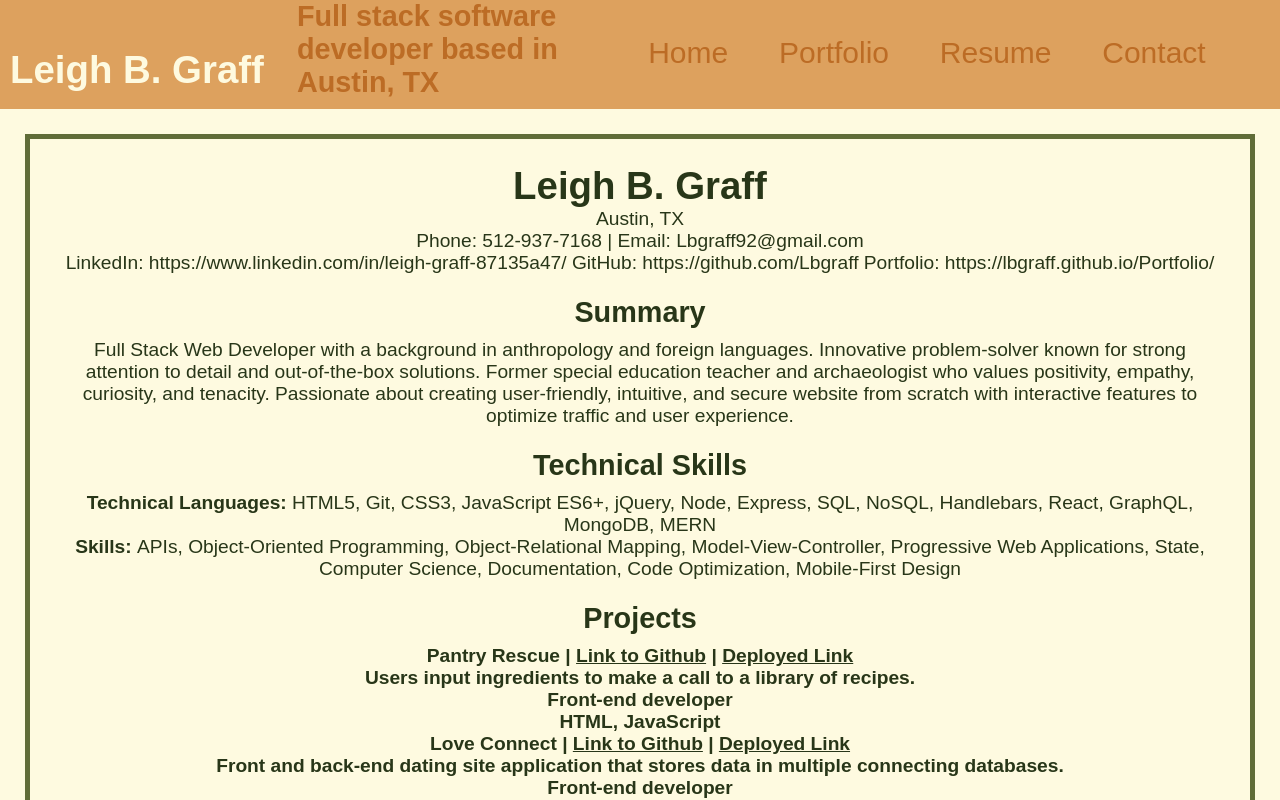
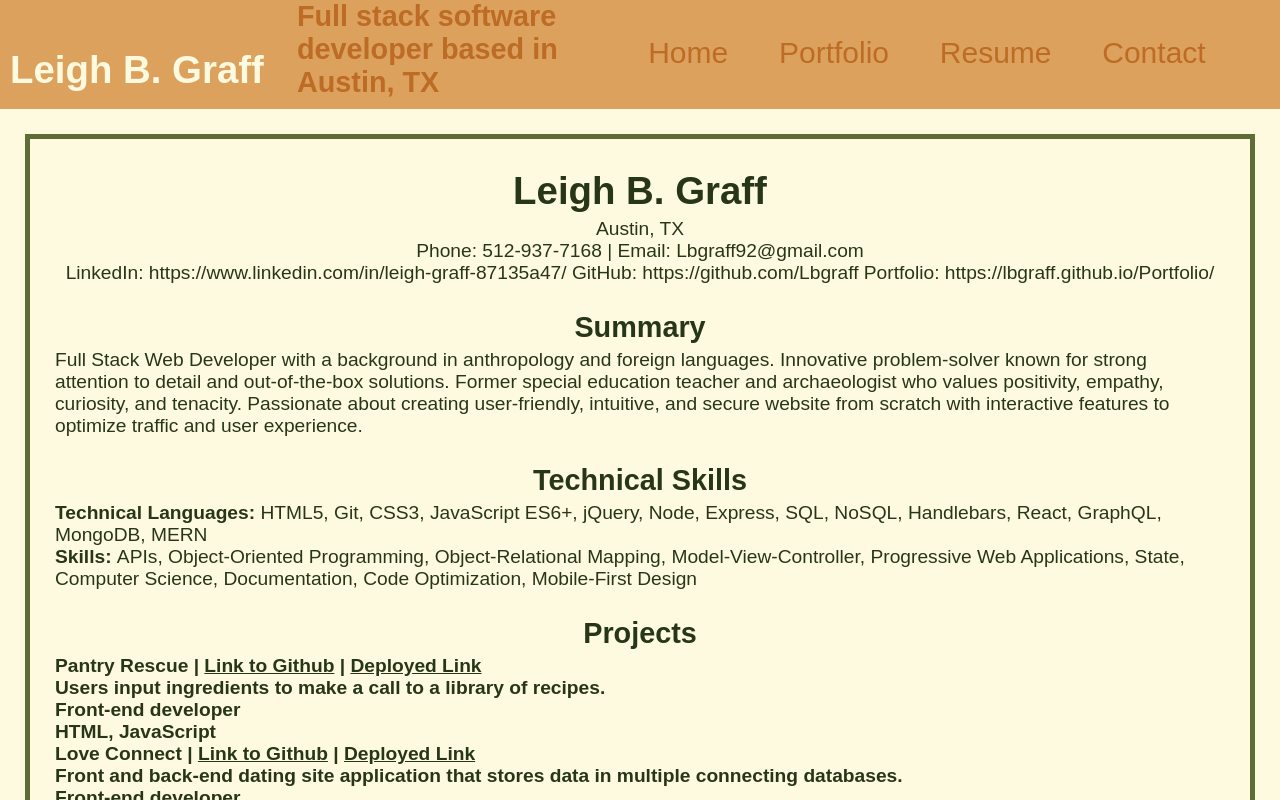
Before and after one commit to Lbgraff/react-portfolio, a React (Vite) app: page /resume in a window 1280 px wide. Shown: the top 800 px of the page. Built offline with nearby package versions, Linux system fonts and the light colour scheme.

Commit message:
changes to format of resume body

```diff
--- a/pages/Resume.jsx
+++ b/pages/Resume.jsx
@@ -3,7 +3,7 @@ export default function Resume() {
         <div className="resume-body-text">
             <div style={{ whiteSpace: 'pre-line' }}>
                 <h1>Leigh B. Graff</h1>
-                <p>
+                <p className="resume-contact">
                     Austin, TX{"\n"}
                     Phone: 512-937-7168 | Email: Lbgraff92@gmail.com{"\n"}
                     LinkedIn: https://www.linkedin.com/in/leigh-graff-87135a47/
--- a/src/App.css
+++ b/src/App.css
@@ -169,7 +169,6 @@ height: 0%;
 }
 
 .resume-body-text {
-  text-align: center;
   border: 5px #606c38 solid;
   margin: 25px;
   padding: 25px;
@@ -187,7 +186,7 @@ height: 0%;
 
 }
 
-.contact-info ul li {
+.contact-info p {
   display: flex;
   justify-content: center;
   align-items: center;
@@ -196,3 +195,17 @@ height: 0%;
 footer {
   color: #283618;
 }
+
+.resume-body-text h1 {
+  text-align: center;
+  padding: 5px;
+}
+
+.resume-body-text h2 {
+  text-align: center;
+  padding: 5px;
+}
+
+.resume-contact {
+  text-align: center;
+}
```
